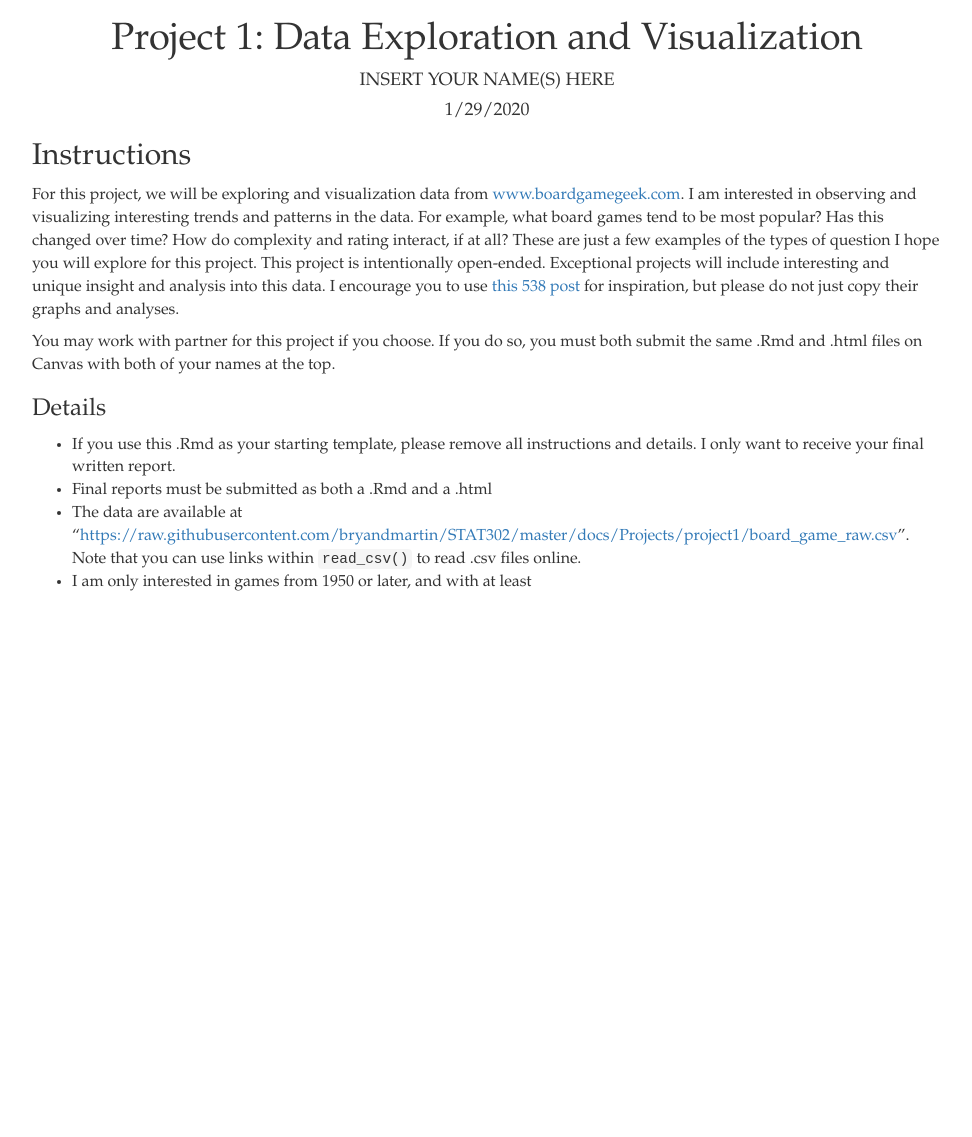
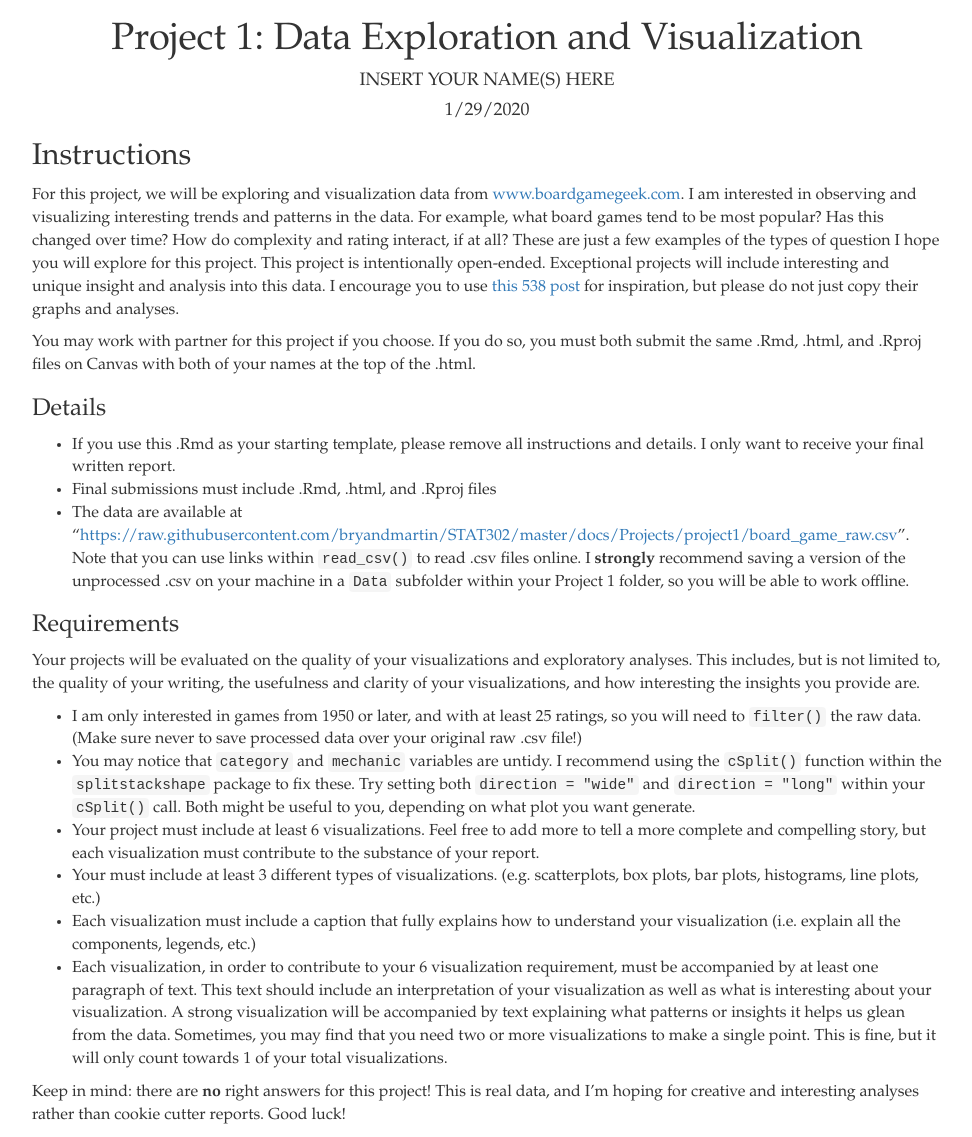
Before and after one commit to bryandmartin/STAT302, a Jekyll site: the page docs/Projects/project1/project1.html, which Jekyll copies as it is, in a window 1280 px wide. Shown: the whole page, without its empty margins (153-1125 px from the left). Built offline with Jekyll 4.4.1, drawn with Linux system fonts in a browser that asks for light colours; before the commit the page ends 900 px from its top, so only the background shows below that.

Commit message:
Update project

```diff
--- a/docs/Projects/project1/project1.html
+++ b/docs/Projects/project1/project1.html
@@ -393,15 +393,27 @@ h4.date {
 <div id="instructions" class="section level2">
 <h2>Instructions</h2>
 <p>For this project, we will be exploring and visualization data from <a href="www.boardgamegeek.com">www.boardgamegeek.com</a>. I am interested in observing and visualizing interesting trends and patterns in the data. For example, what board games tend to be most popular? Has this changed over time? How do complexity and rating interact, if at all? These are just a few examples of the types of question I hope you will explore for this project. This project is intentionally open-ended. Exceptional projects will include interesting and unique insight and analysis into this data. I encourage you to use <a href="https://fivethirtyeight.com/features/designing-the-best-board-game-on-the-planet/">this 538 post</a> for inspiration, but please do not just copy their graphs and analyses.</p>
-<p>You may work with partner for this project if you choose. If you do so, you must both submit the same .Rmd and .html files on Canvas with both of your names at the top.</p>
+<p>You may work with partner for this project if you choose. If you do so, you must both submit the same .Rmd, .html, and .Rproj files on Canvas with both of your names at the top of the .html.</p>
 <div id="details" class="section level3">
 <h3>Details</h3>
 <ul>
 <li>If you use this .Rmd as your starting template, please remove all instructions and details. I only want to receive your final written report.</li>
-<li>Final reports must be submitted as both a .Rmd and a .html</li>
-<li>The data are available at “<a href="https://raw.githubusercontent.com/bryandmartin/STAT302/master/docs/Projects/project1/board_game_raw.csv" class="uri">https://raw.githubusercontent.com/bryandmartin/STAT302/master/docs/Projects/project1/board_game_raw.csv</a>”. Note that you can use links within <code>read_csv()</code> to read .csv files online.</li>
-<li>I am only interested in games from 1950 or later, and with at least</li>
+<li>Final submissions must include .Rmd, .html, and .Rproj files</li>
+<li>The data are available at “<a href="https://raw.githubusercontent.com/bryandmartin/STAT302/master/docs/Projects/project1/board_game_raw.csv" class="uri">https://raw.githubusercontent.com/bryandmartin/STAT302/master/docs/Projects/project1/board_game_raw.csv</a>”. Note that you can use links within <code>read_csv()</code> to read .csv files online. I <strong>strongly</strong> recommend saving a version of the unprocessed .csv on your machine in a <code>Data</code> subfolder within your Project 1 folder, so you will be able to work offline.</li>
 </ul>
+</div>
+<div id="requirements" class="section level3">
+<h3>Requirements</h3>
+<p>Your projects will be evaluated on the quality of your visualizations and exploratory analyses. This includes, but is not limited to, the quality of your writing, the usefulness and clarity of your visualizations, and how interesting the insights you provide are.</p>
+<ul>
+<li>I am only interested in games from 1950 or later, and with at least 25 ratings, so you will need to <code>filter()</code> the raw data. (Make sure never to save processed data over your original raw .csv file!)</li>
+<li>You may notice that <code>category</code> and <code>mechanic</code> variables are untidy. I recommend using the <code>cSplit()</code> function within the <code>splitstackshape</code> package to fix these. Try setting both <code>direction = &quot;wide&quot;</code> and <code>direction = &quot;long&quot;</code> within your <code>cSplit()</code> call. Both might be useful to you, depending on what plot you want generate.</li>
+<li>Your project must include at least 6 visualizations. Feel free to add more to tell a more complete and compelling story, but each visualization must contribute to the substance of your report.</li>
+<li>Your must include at least 3 different types of visualizations. (e.g. scatterplots, box plots, bar plots, histograms, line plots, etc.)</li>
+<li>Each visualization must include a caption that fully explains how to understand your visualization (i.e. explain all the components, legends, etc.)</li>
+<li>Each visualization, in order to contribute to your 6 visualization requirement, must be accompanied by at least one paragraph of text. This text should include an interpretation of your visualization as well as what is interesting about your visualization. A strong visualization will be accompanied by text explaining what patterns or insights it helps us glean from the data. Sometimes, you may find that you need two or more visualizations to make a single point. This is fine, but it will only count towards 1 of your total visualizations.</li>
+</ul>
+<p>Keep in mind: there are <strong>no</strong> right answers for this project! This is real data, and I’m hoping for creative and interesting analyses rather than cookie cutter reports. Good luck!</p>
 </div>
 </div>
 
```
Also changed, not shown: docs/Projects/project1/project1.Rmd (+21 -4 lines).
